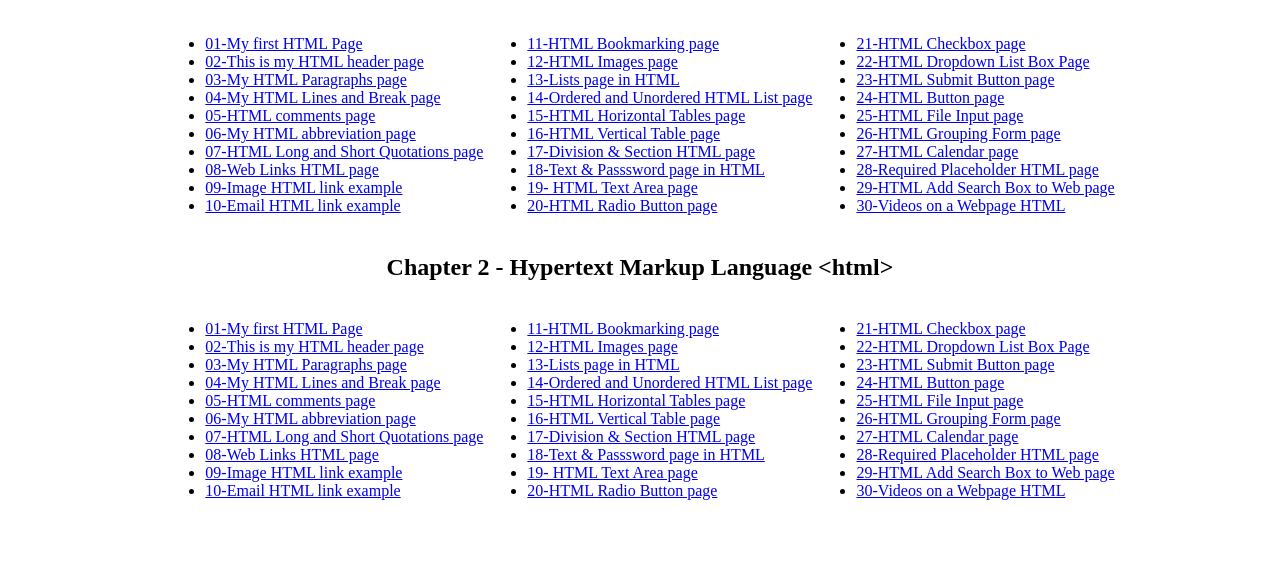
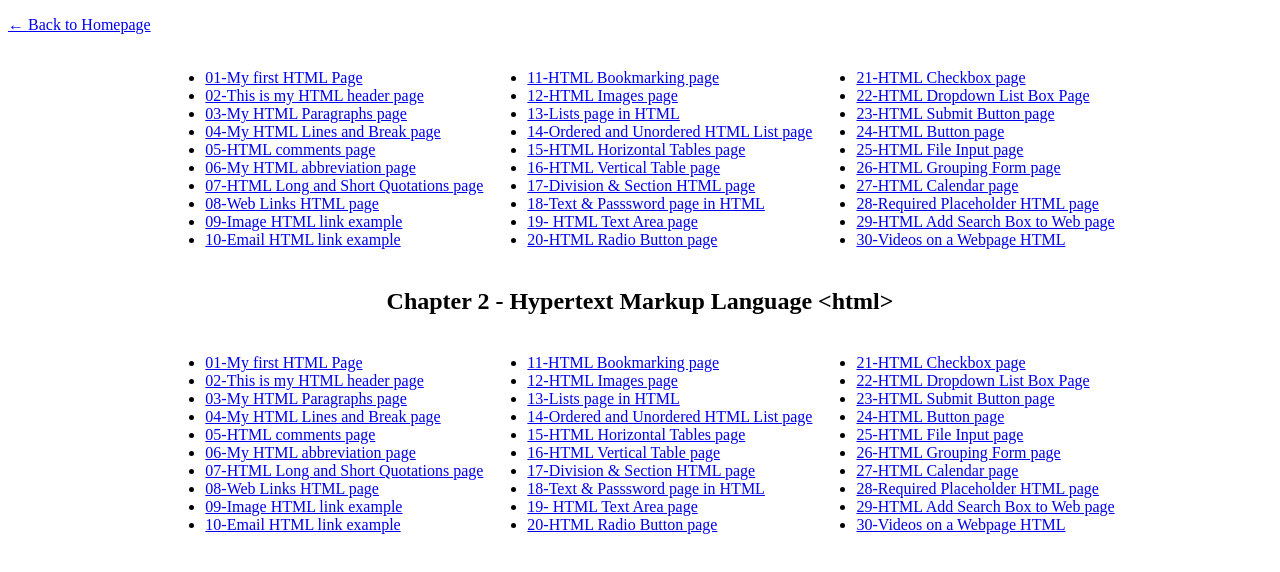
Before and after one commit to gutierrezfabian529-spec/IMED-1416., a plain HTML site: page HTML-Templates/Boilerplate/ch2/ch2-index.html in a window 1280 px wide. Drawn offline with Linux system fonts and the light colour scheme; files that its build step writes are made by us from their sources.

Commit message:
Adding in the body for back to homepage

```diff
--- a/HTML-Templates/Boilerplate/ch2/ch2-index.html
+++ b/HTML-Templates/Boilerplate/ch2/ch2-index.html
@@ -7,6 +7,7 @@
  </head>
 
 <body>
+   <p><a href="https://fabiangtzweb.com/">← Back to Homepage</a></p>
 <header></header>
 <center>
 <nav>
```
Also changed, not shown: HTML-Templates/Boilerplate/ch3/Chapter_3_Homepage.html (+1 -0 lines), HTML-Templates/Boilerplate/ch4/Ch4_Homepage.html (+1 -0 lines).
